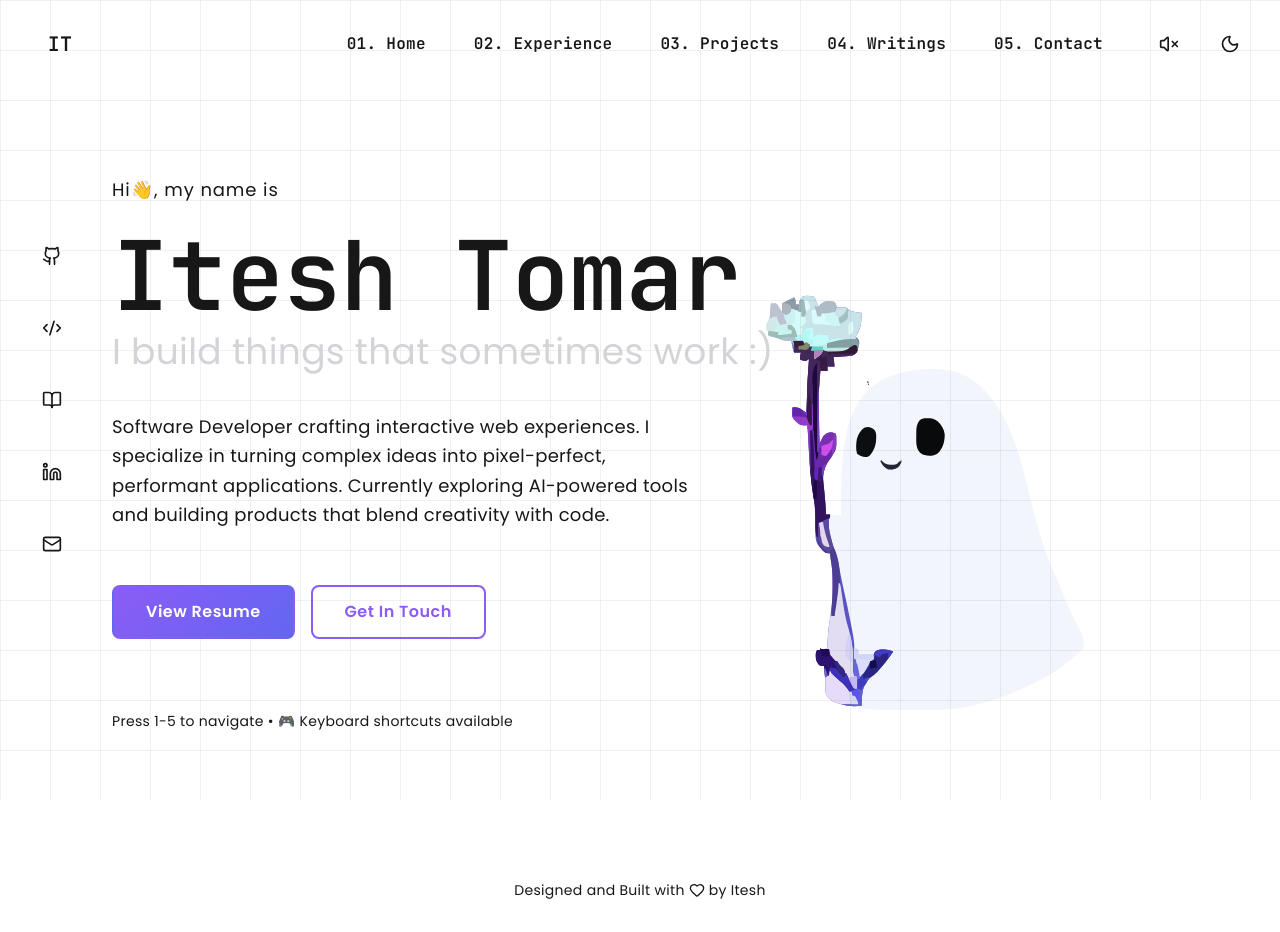
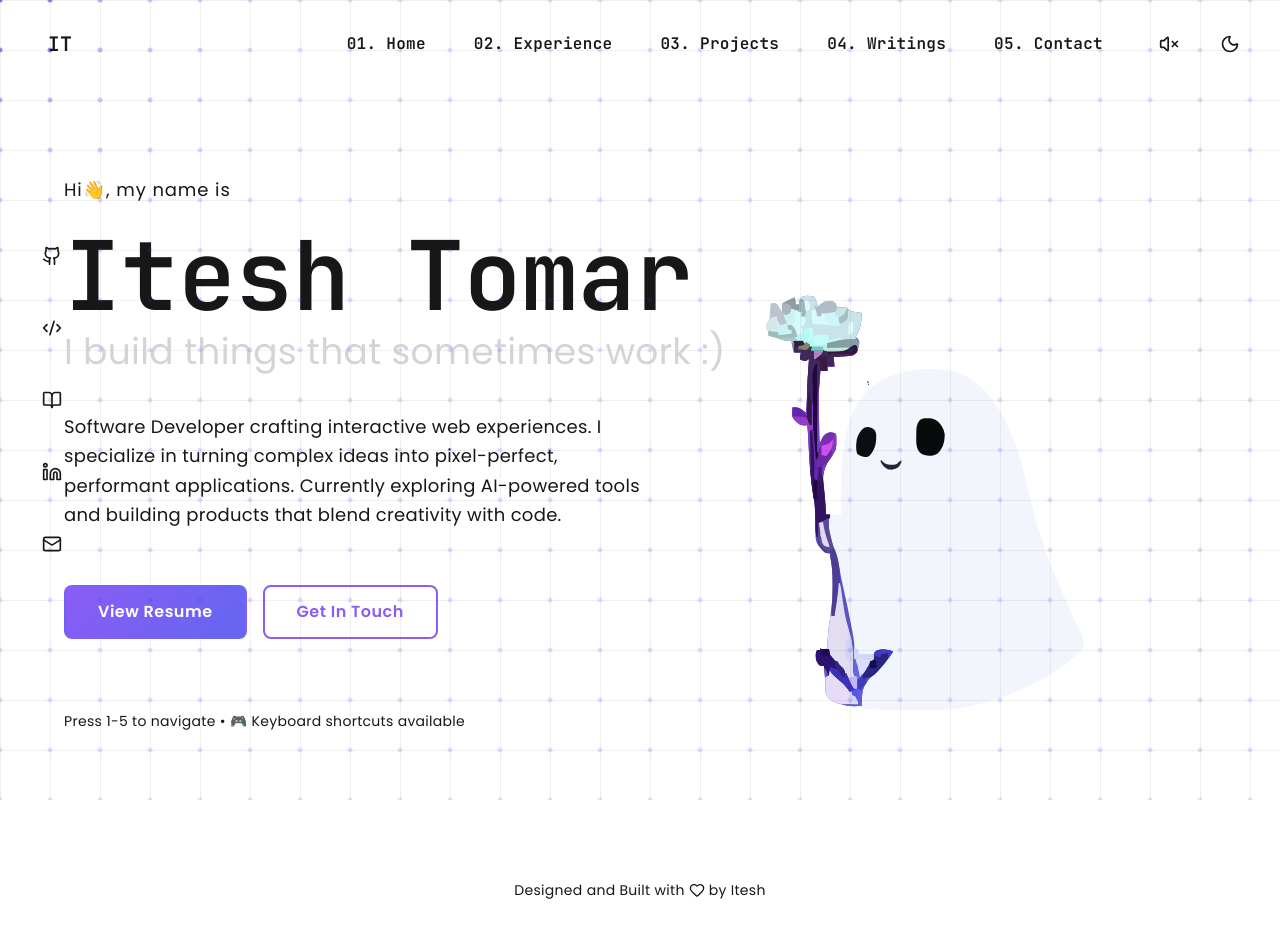
Before and after one commit to iteshxt/portfolio, a Next.js app: page / in a window 1280 px wide. Built offline with nearby package versions, Linux system fonts and the light colour scheme.

Commit message:
updated dotGrid

```diff
--- a/src/app/page.tsx
+++ b/src/app/page.tsx
@@ -169,7 +169,7 @@ export default function Home() {
           />
         </animated.div>
 
-        <div className="flex flex-col items-start justify-center gap-8 z-10 w-full max-w-7xl mx-auto pl-8 xl:pl-20 2xl:pl-32">
+        <div className="flex flex-col items-start justify-center gap-8 z-10 w-full max-w-7xl mx-auto pl-0 xl:pl-8 2xl:pl-16">
           {/* Content Container */}
           <div className="flex flex-col items-start justify-start gap-6 text-left w-full max-w-xl xl:max-w-2xl">
             {/* Greeting */}
--- a/src/components/background/Background.tsx
+++ b/src/components/background/Background.tsx
@@ -1,14 +1,30 @@
 'use client';
 
 import { GridBackground } from './GridBackground';
+import DotGrid from './DotGrid';
 import { GRID_CONFIG } from '@/lib/constants';
 
 export const Background = ({ theme }: { theme: 'light' | 'dark' }) => {
   return (
     <>
-      {/* Grid background */}
-      <div className="fixed inset-0 w-full h-full pointer-events-none z-10">
+      {/* Grid background - fixed to viewport */}
+      <div className="fixed inset-0 w-full h-screen pointer-events-none z-10">
         <GridBackground theme={theme} />
+      </div>
+
+      {/* Interactive Dot Grid - below other elements but above grid */}
+      <div className="fixed inset-0 w-screen h-screen pointer-events-none z-15 top-0 left-0">
+        <DotGrid
+          dotSize={5}
+          gap={GRID_CONFIG.size}
+          baseColor={theme === 'light' ? '#e4e4e7' : '#5227FF'}
+          activeColor={theme === 'light' ? '#d4d4d8' : '#8b5cf6'}
+          proximity={120}
+          shockRadius={300}
+          shockStrength={4}
+          resistance={100}
+          returnDuration={0.5}
+        />
       </div>
     </>
   );
```
Also changed, not shown: src/components/background/DotGrid.tsx (renamed from src/components/background/DotGrid.backup.tsx), 1 other file (tests, documents, lock files or other folders).
